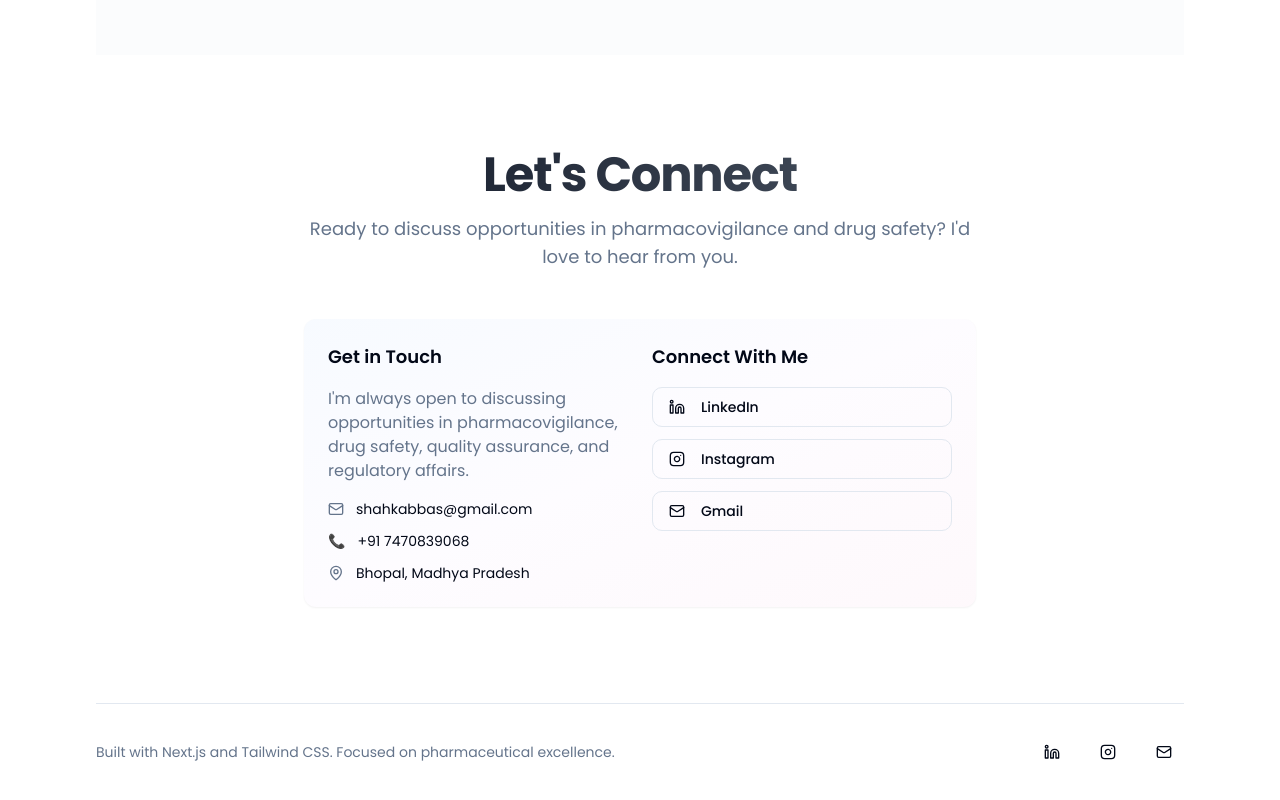
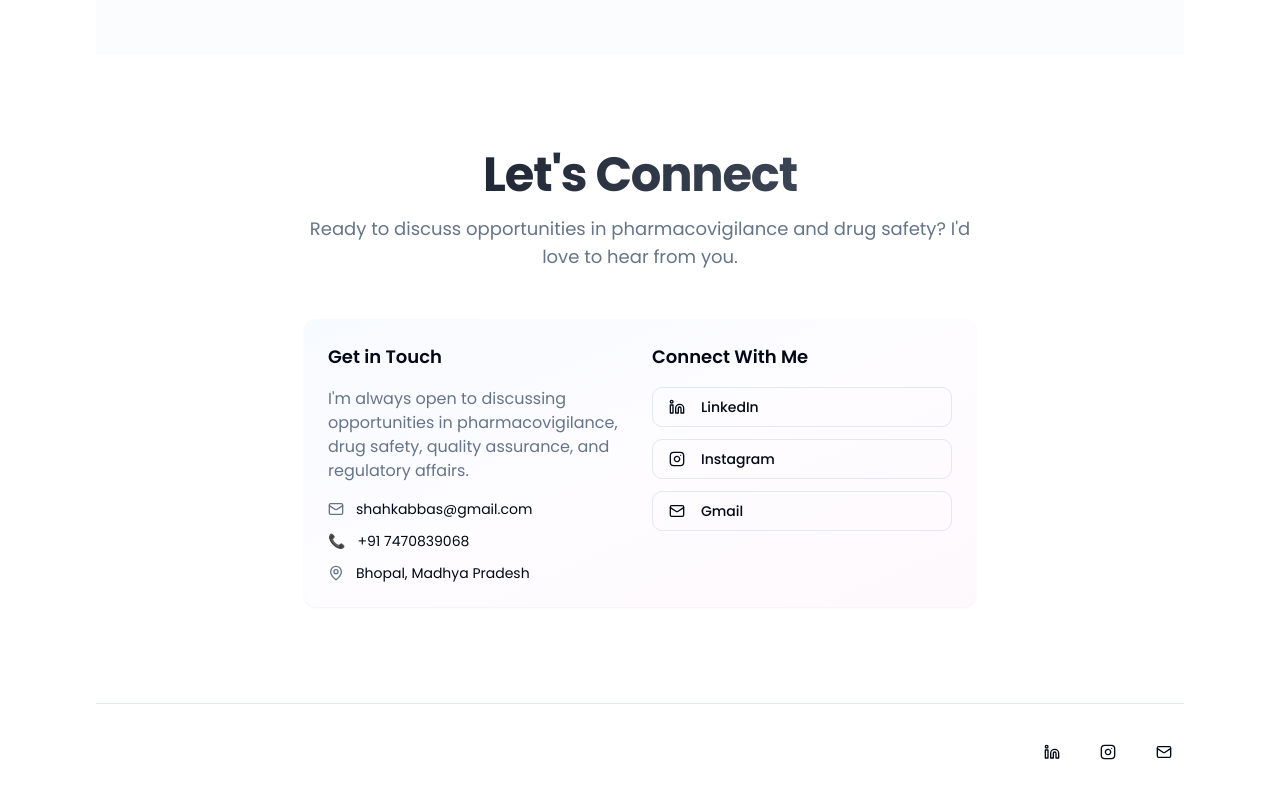
Before and after one commit to Shahkabbas/Portfolio, a Next.js app: page / in a window 1280 px wide. Shown: the part 4531-5331 px from the top of the page. Built offline with nearby package versions, Linux system fonts and the light colour scheme.

Commit message:
Update page.tsx
Removed bottom line

```diff
--- a/app/page.tsx
+++ b/app/page.tsx
@@ -1079,9 +1079,6 @@ ACHIEVEMENTS
       >
         <div className="container flex flex-col items-center justify-between gap-4 md:h-24 md:flex-row">
           <div className="flex flex-col items-center gap-4 px-8 md:flex-row md:gap-2 md:px-0">
-            <p className="text-center text-sm leading-loose text-muted-foreground md:text-left">
-              Built with Next.js and Tailwind CSS. Focused on pharmaceutical excellence.
-            </p>
           </div>
           <div className="flex items-center space-x-4">
             {[
```
